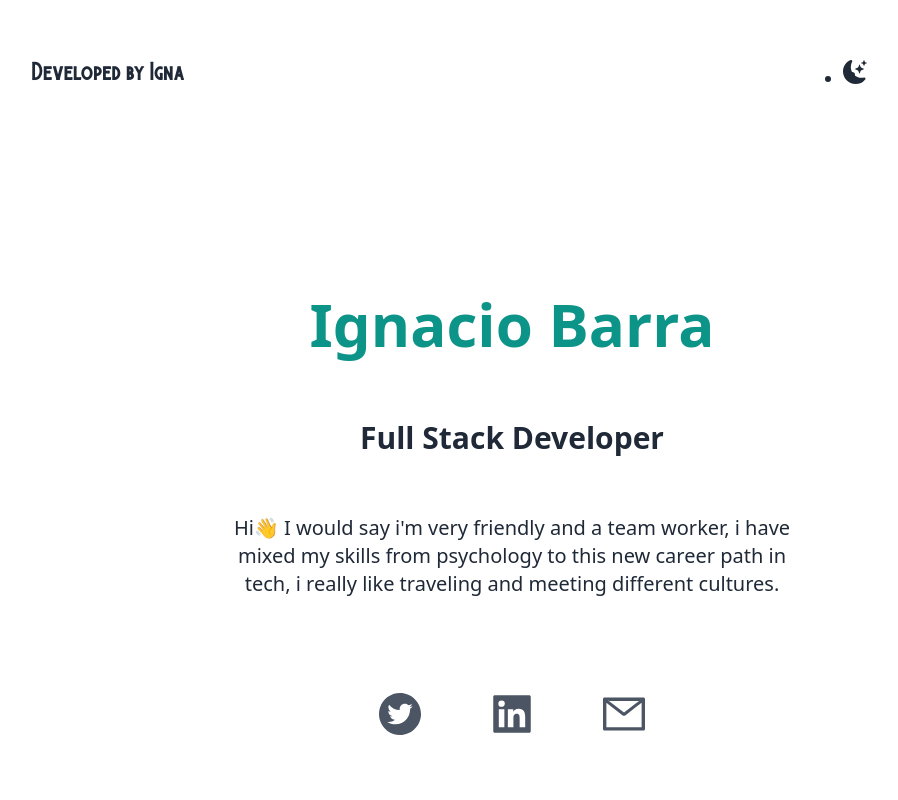
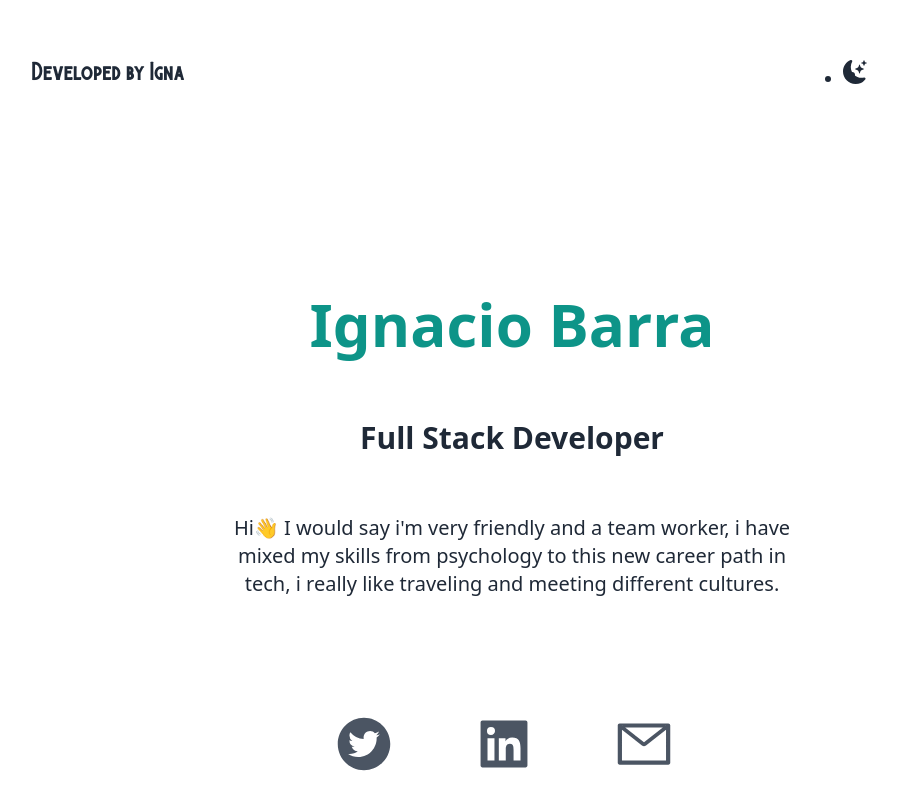
Before and after one commit to iXGEN/Portfolio, a Next.js app: page / in a window 1280 px wide. Shown: the top 800 px of the page, without its empty margins (128-1026 px from the left). Built offline with nearby package versions, Linux system fonts and the light colour scheme.

Commit message:
functional contact info buttons

```diff
--- a/pages/index.js
+++ b/pages/index.js
@@ -12,14 +12,10 @@ import profilepic from "../public/profilepic.jpeg";
 import frontEnd from "../public/frontEnd.jpeg";
 import backEnd from "../public/backEnd.jpg";
 import softSkills from "../public/softSkills.jpeg";
-import code from "../public/code.png";
-import consulting from "../public/consulting.png";
 import web1 from "../public/web1.png";
 import web2 from "../public/web2.png";
 import web3 from "../public/web3.png";
 import web4 from "../public/web4.png";
-import web5 from "../public/web5.png";
-import web6 from "../public/web6.png";
 
 import { useState } from "react";
 
@@ -27,6 +23,13 @@ const inter = Inter({ subsets: ["latin"] });
 
 export default function Home() {
   const [darkMode, setDarkMode] = useState(false);
+  const linkedinLink = "https://www.linkedin.com/in/ignaciobarra-zagal/";
+  const twitterLink = "https://twitter.com/IgnaBarraZagal";
+  const emailLink = "dev.barrazagal@gmail.com";
+  const copyEmail = async () => {
+    await navigator.clipboard.writeText(emailLink);
+    alert("Email copied to clipboard!");
+  };
   return (
     <div
       className={`font-sans ${
@@ -74,11 +77,21 @@ export default function Home() {
               really like traveling and meeting different cultures.
             </p>
           </div>
-          <div className="text-5xl flex justify-center gap-16 py-3 text-gray-600">
-            <AiFillTwitterCircle />
-            <AiFillLinkedin />
-            <AiOutlineMail />
+          <div className="text-5xl flex justify-center gap-16 py-3 text-gray-600 transform-gpu">
+            <AiFillTwitterCircle
+              onClick={() => window.open(twitterLink, "_blank")}
+              className="text-6xl mt-6 mr-4 transition duration-200 ease-in-out transform cursor-pointer hover:scale-125"
+            />
+            <AiFillLinkedin
+              onClick={() => window.open(linkedinLink, "_blank")}
+              className="text-6xl mt-6 mr-4 transition duration-200 ease-in-out transform cursor-pointer hover:scale-125"
+            />
+            <AiOutlineMail
+              onClick={copyEmail}
+              className="text-6xl mt-6 mr-4 transition duration-200 ease-in-out transform cursor-pointer hover:scale-125"
+            />
           </div>
+
           <div className="relative mx-auto bg-gradient-to-b from-teal-500 rounded-full w-80 h-80 mt-20 overflow-hidden md:h-96 md:w-96">
             <Image
               src={profilepic}
@@ -93,7 +106,7 @@ export default function Home() {
             <h3 className="text-3xl py-1 dark:text-gray-300">
               Services I offer 👨‍💻
             </h3>
-            <p className="text-md py-2 leading-8 text-gray-800 dark:text-gray-300">
+            <div className="text-md py-2 leading-8 text-gray-800 dark:text-gray-300">
               As a full stack developer, I offer a wide range of services,
               including:
               <ul>
@@ -130,7 +143,7 @@ export default function Home() {
                 Tailwind, Bootstrap, NodeJS, ExpressJS, PostgreSQL, MySQL,
                 MongoDB, and many more!
               </span>
-            </p>
+            </div>
           </div>
           <div className="lg:flex gap-10">
             <div className="text-center shadow-lg p-10 rounded-xl my-10 flex-1 ">
```
